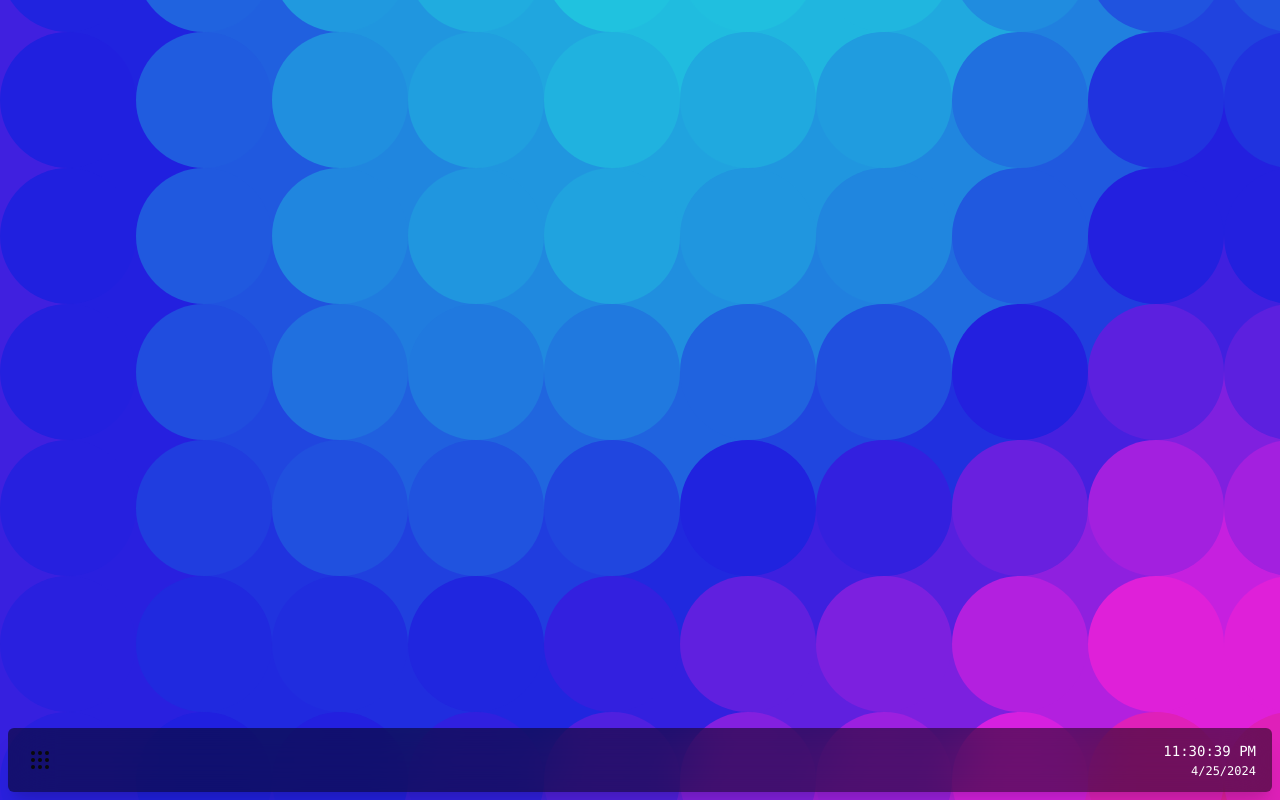
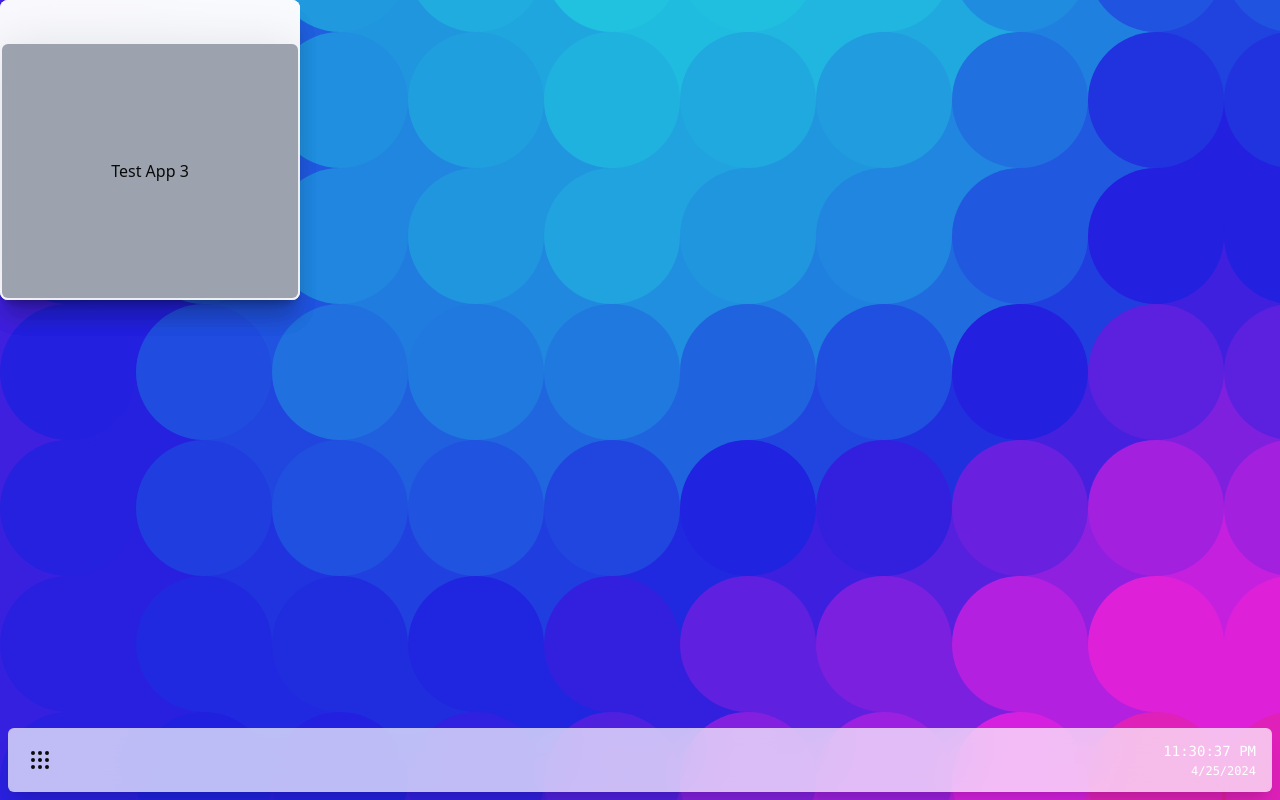
Before and after one commit to sangonz193/portfolio, a React (Vite) app: page / in a window 1280 px wide. Built offline with nearby package versions, Linux system fonts and the light colour scheme.

Commit message:
allow drag windows

```diff
--- a/package.json
+++ b/package.json
@@ -10,6 +10,7 @@
     "preview": "vite preview"
   },
   "dependencies": {
+    "@dnd-kit/core": "^6.1.0",
     "@radix-ui/react-icons": "^1.3.0",
     "@radix-ui/react-popover": "^1.0.7",
     "@radix-ui/react-slot": "^1.0.2",
--- a/src/app.tsx
+++ b/src/app.tsx
@@ -1,10 +1,11 @@
 import "./App.css";
 import { Background } from "./components/background";
 import { NavigationBar } from "./components/navigation-bar";
+import { WindowManager } from "./components/window-management/window-manager";
 
 function App() {
   return (
-    <div className="h-screen relative">
+    <div className="h-screen relative overflow-hidden">
       <div className="bg-background inset-0 absolute justify-center items-center">
         <Background
           className="size-full"
@@ -12,6 +13,8 @@ function App() {
         />
       </div>
 
+      <WindowManager />
+
       <NavigationBar />
     </div>
   );
--- /dev/null
+++ b/src/apps/index.ts
@@ -0,0 +1,15 @@
+export type Application = {
+  name: string;
+};
+
+export const applications: Application[] = [
+  {
+    name: "Test App 1",
+  },
+  {
+    name: "Test App 2",
+  },
+  {
+    name: "Test App 3",
+  },
+];
--- a/src/components/navigation-bar.tsx
+++ b/src/components/navigation-bar.tsx
@@ -3,13 +3,20 @@ import {
   PopoverContent,
   PopoverTrigger,
 } from "@/components/ui/popover";
+import { cn } from "@/lib/cn";
 import { GripIcon } from "lucide-react";
 import { useEffect, useState } from "react";
 
-export function NavigationBar() {
+type Props = {
+  className?: string;
+};
+
+export function NavigationBar({ className }: Props) {
   return (
-    <div className="absolute bottom-0 left-0 right-0 h-20">
-      <div className="backdrop-blur-xl bg-black/50 rounded-md inset-2 absolute shadow-xl" />
+    <div
+      className={cn("absolute bottom-0 left-0 right-0 h-20 z-[1]", className)}
+    >
+      <div className="backdrop-blur-xl bg-background/70 rounded-md inset-2 absolute shadow-xl" />
 
       <div className="flex-row relative grow">
         <SystemMenu />
@@ -32,7 +39,9 @@ function SystemMenu() {
           </div>
         </button>
       </PopoverTrigger>
-      <PopoverContent>Place content for the popover here.</PopoverContent>
+      <PopoverContent align="start" alignOffset={8}>
+        Place content for the popover here.
+      </PopoverContent>
     </Popover>
   );
 }
--- /dev/null
+++ b/src/components/window-management/window-frame.tsx
@@ -0,0 +1,64 @@
+import { Application } from "@/apps";
+import { useDraggable } from "@dnd-kit/core";
+
+export type Window = {
+  id: number;
+  app: Application;
+};
+
+export type Positioning = {
+  x: number;
+  y: number;
+  height: number;
+  width: number;
+};
+
+export function WindowFrame({
+  id,
+  app,
+  order,
+  positioning,
+  onFocus,
+}: // onPositioningChange, // TODO: implement resize
+{
+  id: number;
+  app: Application;
+  order: number;
+  positioning: Positioning;
+  onFocus: (id: number) => void;
+  onPositioningChange: (id: number, positioning: Positioning) => void;
+}) {
+  const { attributes, listeners, setNodeRef, transform } = useDraggable({
+    id: "window-frame:" + id,
+  });
+
+  const style = transform
+    ? {
+        transform: `translate3d(${transform.x}px, ${transform.y}px, 0)`,
+      }
+    : undefined;
+
+  return (
+    <div
+      ref={setNodeRef}
+      {...listeners}
+      {...attributes}
+      className="absolute rounded-lg shadow-xl bg-background/70 overflow-hidden backdrop-blur-xl p-0.5 pt-0"
+      style={{
+        left: positioning.x,
+        top: positioning.y,
+        width: positioning.width,
+        height: positioning.height,
+        zIndex: order + 1,
+        ...style,
+      }}
+      onFocus={() => onFocus(id)}
+      onClick={() => onFocus(id)}
+    >
+      <div className="h-11"></div>
+      <div className="items-center bg-gray-400 grow rounded-md overflow-hidden justify-center">
+        {app.name}
+      </div>
+    </div>
+  );
+}
--- /dev/null
+++ b/src/components/window-management/window-manager.tsx
@@ -0,0 +1,96 @@
+import { Application, applications } from "@/apps";
+import { useEffect, useState } from "react";
+import { Positioning, WindowFrame } from "./window-frame";
+import { DndContext, useDroppable } from "@dnd-kit/core";
+import { cn } from "@/lib/cn";
+
+type Props = {
+  className?: string;
+};
+
+export function WindowManager({ className }: Props) {
+  const [windows] = useState<{ id: number; app: Application }[]>(
+    applications.map((app, index) => ({ app, id: index }))
+  );
+
+  const [order, setOrder] = useState(() => windows.map((window) => window.id));
+
+  const [positioningMap, setPositioningMap] = useState(
+    () => new Map<number, Positioning>()
+  );
+  const { setNodeRef } = useDroppable({
+    id: "window-manager",
+  });
+
+  useEffect(() => {
+    windows.forEach(({ id }) => {
+      setPositioningMap((positioningMap) => {
+        if (!positioningMap.has(id)) {
+          return new Map([
+            ...positioningMap,
+            [id, { x: 0, y: 0, height: 300, width: 300 }],
+          ]);
+        }
+        return positioningMap;
+      });
+    });
+  }, [windows]);
+
+  return (
+    <DndContext
+      onDragEnd={(event) => {
+        const dragId = event.active.id;
+        console.log({ dragId });
+        if (typeof dragId !== "string") return;
+
+        const windowId = dragId.split(":")[1];
+        const positioning = positioningMap.get(Number(windowId));
+        console.log({ windowId, positioning });
+        if (!positioning) return;
+
+        setPositioningMap((positioningMap) => {
+          const newMap = new Map(positioningMap);
+          newMap.set(Number(windowId), {
+            ...positioning,
+            x: positioning.x + event.delta.x,
+            y: positioning.y + event.delta.y,
+          });
+          return newMap;
+        });
+      }}
+    >
+      <div className={cn("relative z-[1]", className)} ref={setNodeRef}>
+        {windows.map(({ app, id }) => {
+          const positioning = positioningMap.get(id);
+          if (!positioning) {
+            return null;
+          }
+
+          return (
+            <WindowFrame
+              key={id}
+              id={id}
+              app={app}
+              order={order.indexOf(id)}
+              positioning={positioning}
+              onFocus={(id) => {
+                setOrder((order) => {
+                  const newOrder = order.filter((windowId) => windowId !== id);
+                  newOrder.push(id);
+                  return newOrder;
+                });
+              }}
+              onPositioningChange={(id, positioning) => {
+                setPositioningMap((positioningMap) => {
+                  const newMap = new Map(positioningMap);
+                  newMap.set(id, positioning);
+                  return newMap;
+                });
+              }}
+            />
+          );
+        })}
+      </div>
+    </DndContext>
+  );
+}
```
Also changed, not shown: 2 other files (tests, documents, lock files or other folders).
